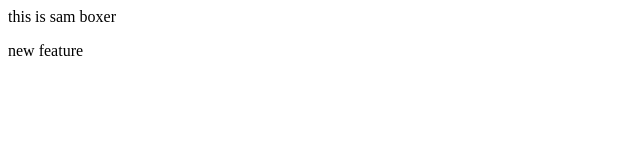
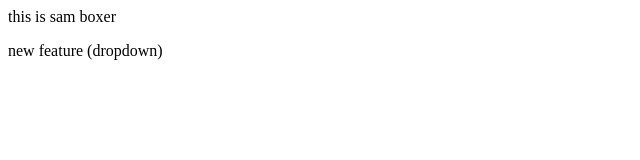
Before and after one commit to shivamsinghsaini175/localdemo, a plain HTML site: page index.html in a window 1280 px wide. Shown: the full height of the page, 0-640 px from the left. Drawn offline with Linux system fonts and the light colour scheme.

```diff
--- a/index.html
+++ b/index.html
@@ -1,4 +1,4 @@
 <p>this is sam boxer</p>
 <p>
-    new feature
+    new feature (dropdown)
 </p>
```
